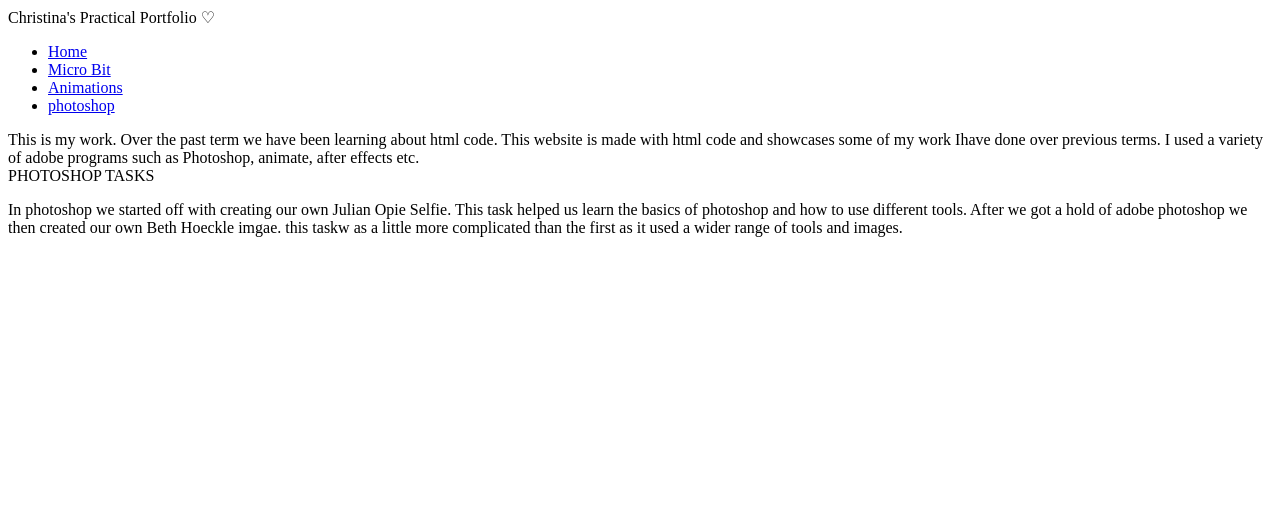
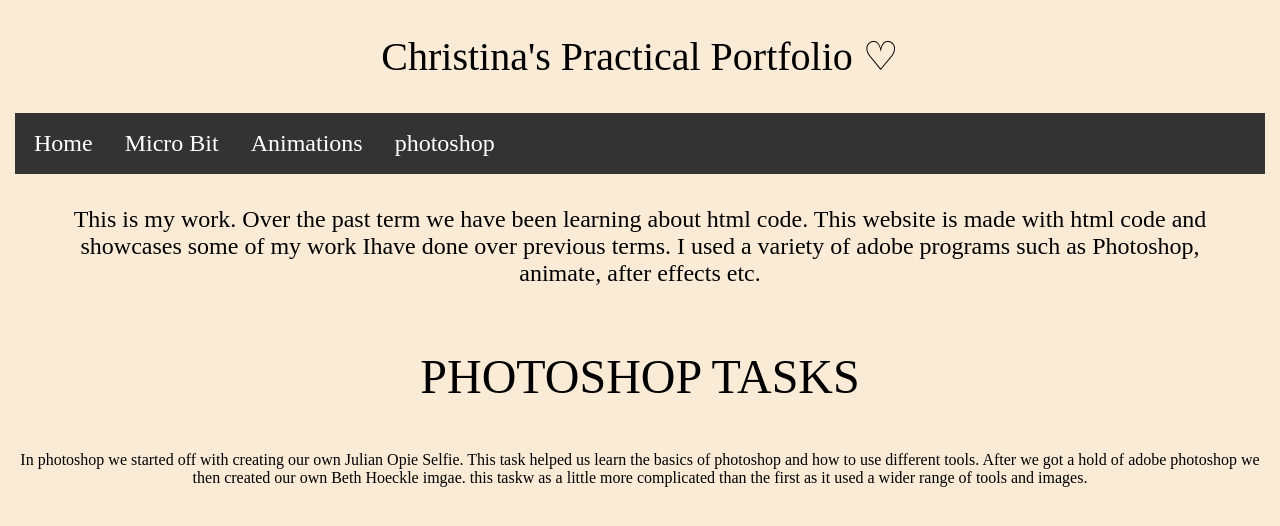
Before and after one commit to fenwick446/techportfolio, a plain HTML site: page index.html in a window 1280 px wide. Drawn offline with Linux system fonts and the light colour scheme; a web font is replaced by a local one.

Commit message:
Add files via upload

```diff
--- a/style.css
+++ b/style.css
@@ -1,23 +1,83 @@
-imh {
+* {
+    margin: 0 auto:;
     text-align: center;
-    margin: 0 auto;
-    color:white ;
-    padding:3%;
-    height: 38%;
-    border: 5px solid #green;
+}
 
 
 
+html {
+    background-color: antiquewhite;
+    color: black;
+
+    font-size: 1em;
+    font-family: 'Lora', serif;
+}
 
 
+ul {
+    list-style-type: none;
+    margin: 7px;
+    padding: 3px;
+    overflow: hidden;
+    background-color: #333;
+    text-align: center;
+}
+
+li {
+    float: left;
+}
+
+li a {
+    display: inline-block;
+    color: white;
+    text-align: center;
+    padding: 14px 16px;
+    text-decoration: none;
+
+    font-size: 1.5em;
+}
+
+li a:hover {
+    background-color: #111;
 }
 
 div {
-    background-image: url('julian%20opie%20selfie.1.psd');
-    background-size: cover;
+    margin: 5px;
+    font-size: 1.5em;
+    padding: 2%;
 }
 
-.main {
+.text1 {
+    font-size: 3em;
 
-    colour: white;
+    padding: 2.5%;
 }
+
+
+.text2 {
+    font-size: 40px;
+}
+
+.text3 {
+    font-size: 40px;
+}
+
+.text4 {
+font-size: 2.5em;
+}
+
+.text6 {
+    font-size:40px;
+}
+
+.text7 {
+    font-size: 30px
+
+}
+.text8 {
+    font-size: 30px
+}
+
+.p {
+    font-size: 3em
+}
```
